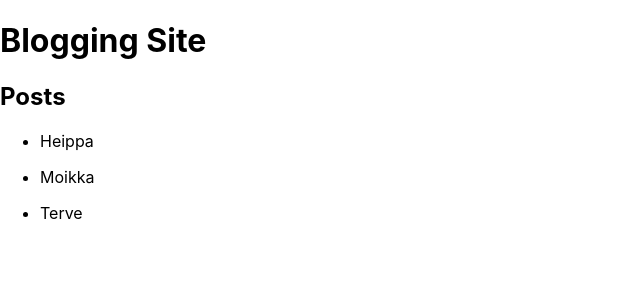
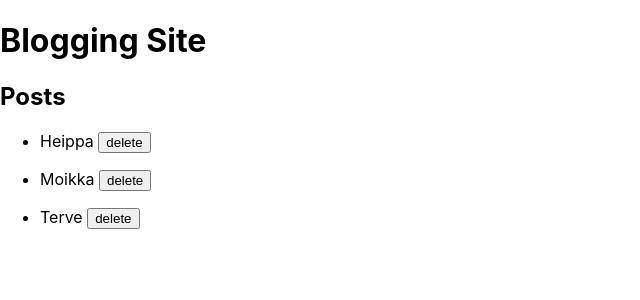
Before and after one commit to Malitsu/blogging-site, a React (Create React App) app in the folder frontend/: page / in a window 1280 px wide. Shown: the top 300 px of the page, without its empty margins (0-640 px from the left). Built offline with nearby package versions, Linux system fonts and the light colour scheme.

Commit message:
Add button for deleting a post.

```diff
--- a/frontend/src/index.js
+++ b/frontend/src/index.js
@@ -9,14 +9,19 @@ const Postbody = ({ body, visibility }) => {
   return (visibility ? <p>{body}</p> : <p></p>)
 }
 
-const Post = ({ post, setVisibility }) => {
+const Post = ({ post, setVisibility, deletePost }) => {
   const showPost = () => {
     setVisibility(post.id)
   }
 
+  const deleteClick = () => {
+    deletePost(post.id)
+  }
+
   return (
     <li>
-      <p onClick={showPost}>{post.title}</p>
+      <span onClick={showPost}>{post.title} </span>
+      <button onClick={deleteClick}>delete</button>
       <Postbody
         body={post.body}
         visibility={post.visibility}
@@ -25,12 +30,13 @@ const Post = ({ post, setVisibility }) => {
   )
 }
 
-const Posts = ({ posts, setVisibility }) => {
+const Posts = ({ posts, setVisibility, deletePost }) => {
   const rows = () => posts.map(post =>
     <Post
       key={post.id}
       post={post}
       setVisibility={setVisibility}
+      deletePost={deletePost}
     />
   )
 
@@ -59,6 +65,11 @@ const App = () => {
     setPosts(copyArr)
   }
 
+  const deletePost = (id) => {
+    const copyArr = posts.filter(post => post.id !== id)
+    setPosts(copyArr)
+  }
+
   return (
     <div>
       <h1>Blogging Site</h1>
@@ -67,6 +78,7 @@ const App = () => {
         <Posts
           posts={posts}
           setVisibility={setVisibility}
+          deletePost={deletePost}
         />
       </div>
     </div>
```
